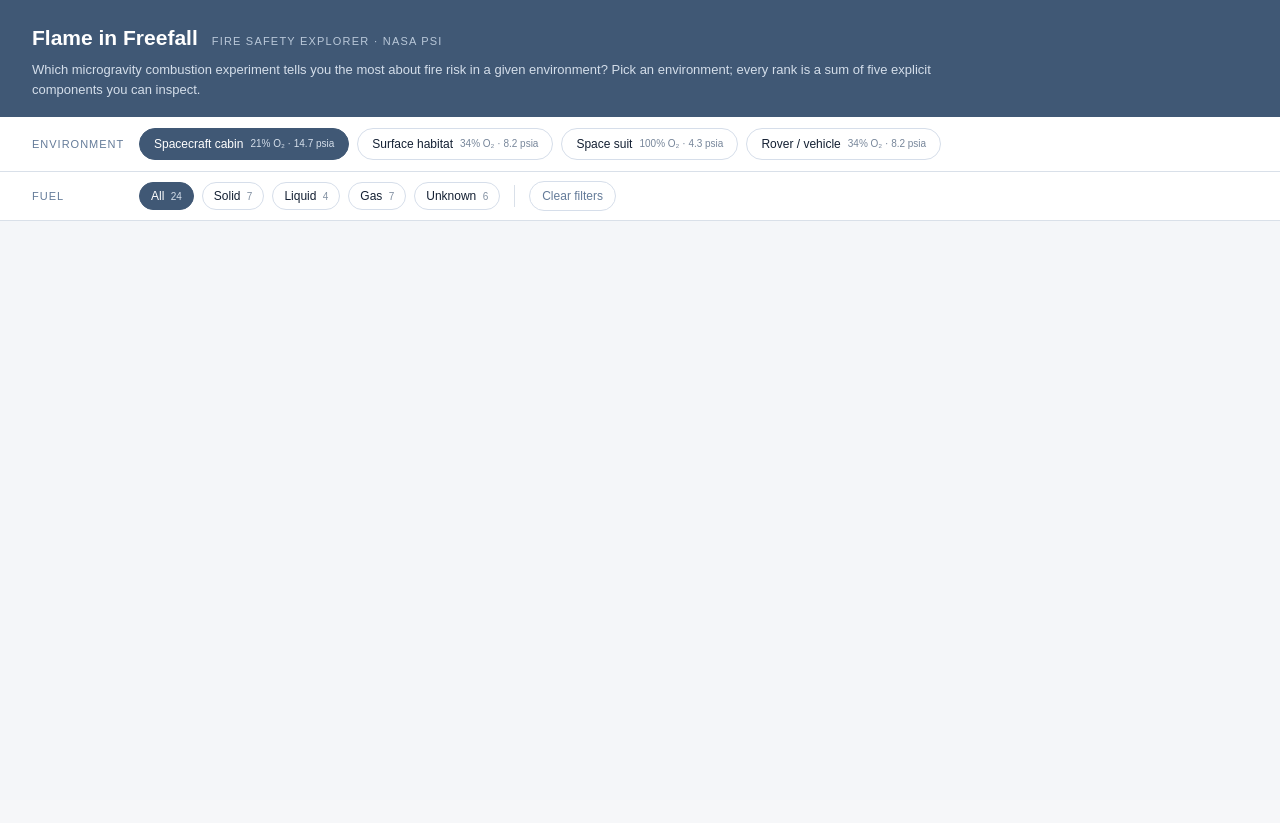
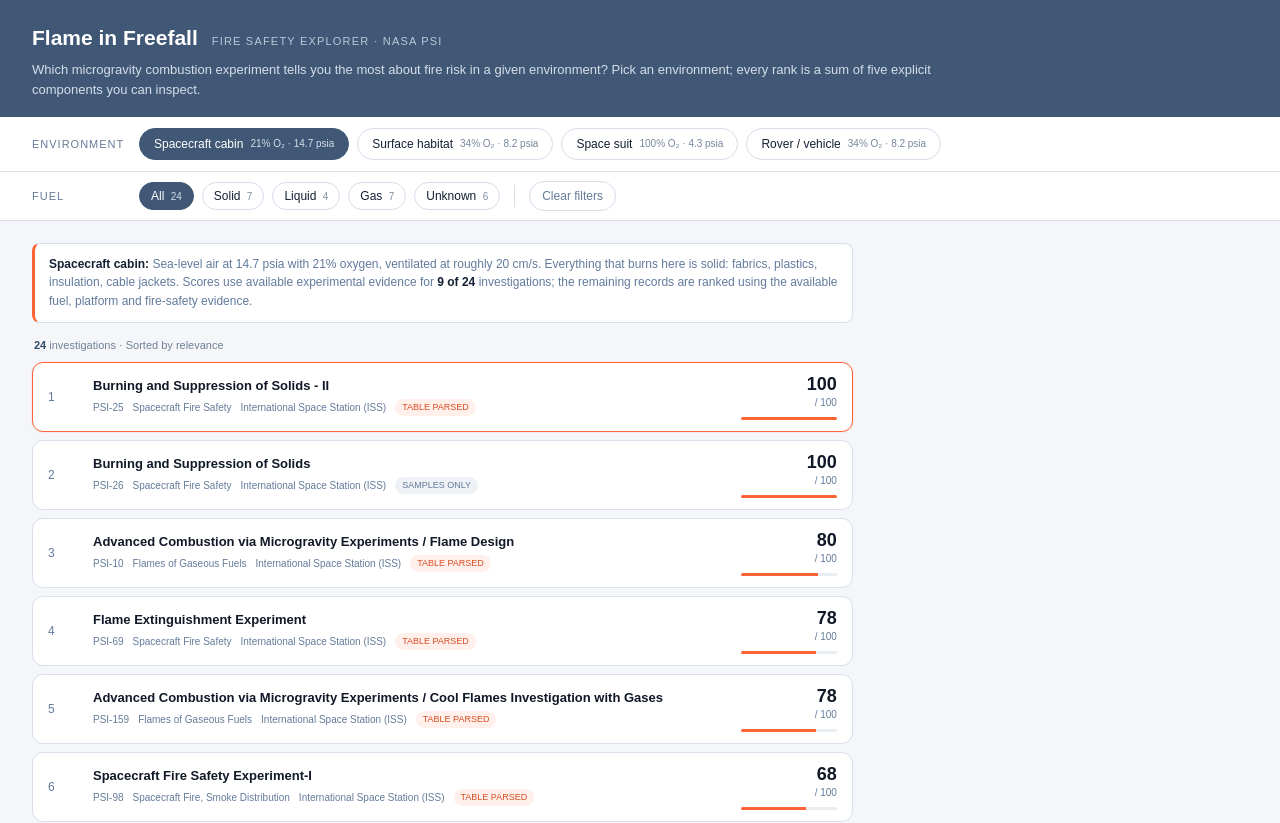
Before and after one commit to KaterynaKon/NasaSpaceChallenge, a Next.js app in the folder flame-in-freefall/: page / in a window 1280 px wide. Shown: the top 823 px of the page. Before the commit the page ends 800 px from the top, so only its background shows below. Built offline with nearby package versions, Linux system fonts and the light colour scheme.

Commit message:
Implemented Investigations(Experiments) cards, implemented UI of ranked/ sorted experiments
Signed-off-by: tanahia <sofi.bookfan@gmail.com>

```diff
--- a/flame-in-freefall/components/Dashboard.tsx
+++ b/flame-in-freefall/components/Dashboard.tsx
@@ -23,8 +23,9 @@ import type {
 } from "@/lib/types";
 
 import EnvironmentTabs from "@/components/EnvironmentTabs";
-import FuelChips from "@/components/FuelFilter";
+import FuelFilter from "@/components/FuelFilter";
 import EnvNote from "@/components/EnvNote";
+import RankingList from "@/components/RankingList";
 
 
 import "./dashboard.css";
@@ -54,6 +55,18 @@ export default function Dashboard({
   // Selected investigation
   const [selectedId, setSelectedId] = useState<string>(
     () => rankBy(initialEnvironment)[0]?.id ?? ""
+  );
+
+   // Sort and filter investigations
+  const rankedItems = useMemo(() => {
+    const ranked = rankBy(environment);
+
+    return filterByFuel(ranked, fuel);
+  }, [environment, fuel]);
+
+  // Find selected investigation in visible results
+  const selectedItem = rankedItems.find(
+    (item) => item.id === selectedId
   );
 
   // Change environment
@@ -141,13 +154,46 @@ export default function Dashboard({
 
       {/* Fuel filters */}
 
-      <FuelChips
+      <FuelFilter
         counts={fuelCounts()}
         selectedFuel={fuel}
         onChange={handleFuelChange}
         onClear={clearFilters}
       />
 
+ {/* Main dashboard content */}
+
+      <div className="dashboard-content">
+
+        {/* Left column */}
+
+        <section className="ranking-column">
+
+          <EnvNote
+            environment={environmentInfo}
+            measuredCount={evidenceCount}
+            totalCount={investigations.length}
+          />
+
+          <div className="ranking-summary">
+            <strong>{rankedItems.length}</strong>
+            {" "}investigations
+            <span> · </span>
+            Sorted by relevance
+          </div>
+
+          <RankingList
+            items={rankedItems}
+            environment={environment}
+            selectedId={selectedItem?.id ?? ""}
+            onSelect={setSelectedId}
+          />
+
+        </section>
+
+
+      </div>
+
 
     </main>
 
--- a/flame-in-freefall/components/InvestigationCard.tsx
+++ b/flame-in-freefall/components/InvestigationCard.tsx
@@ -0,0 +1,82 @@
+"use client";
+
+import type {
+  Investigation,
+  Environment,
+} from "@/lib/types";
+
+import { scoreFor } from "@/lib/data";
+
+type Props = {
+  item: Investigation;
+  environment: Environment;
+  rank: number;
+  selected: boolean;
+  onSelect: (id: string) => void;
+};
+
+const badgeLabels: Record<Investigation["badge"], string> = {
+  "table parsed": "Table parsed",
+  "samples only": "Samples only",
+  "from report": "From report",
+  estimated: "Estimated",
+};
+
+export default function InvestigationCard({
+  item,
+  environment,
+  rank,
+  selected,
+  onSelect,
+}: Props) {
+  const score = scoreFor(item, environment);
+
+  return (
+    <button
+      type="button"
+      className={`investigation-card ${
+        selected ? "is-selected" : ""
+      }`}
+      onClick={() => onSelect(item.id)}
+      aria-pressed={selected}
+    >
+      <span className="investigation-rank">
+        {rank}
+      </span>
+
+      <span className="investigation-main">
+        <strong className="investigation-title">
+          {item.fullName || item.name}
+        </strong>
+
+        <span className="investigation-meta">
+          <span>{item.id}</span>
+          <span>{item.category}</span>
+          <span>{item.platform}</span>
+
+          <span
+            className={`data-badge badge-${item.badge.replaceAll(
+              " ",
+              "-"
+            )}`}
+          >
+            {badgeLabels[item.badge]}
+          </span>
+        </span>
+      </span>
+
+      <span className="investigation-score">
+        <strong>{score}</strong>
+        <small>/ 100</small>
+
+        <span className="score-track">
+          <span
+            style={{
+              width: `${Math.max(0, Math.min(100, score))}%`,
+            }}
+          />
+        </span>
+      </span>
+    </button>
+  );
+}
--- a/flame-in-freefall/components/RankingList.tsx
+++ b/flame-in-freefall/components/RankingList.tsx
@@ -0,0 +1,50 @@
+"use client";
+
+import type {
+  Environment,
+  Investigation,
+} from "@/lib/types";
+
+import InvestigationCard from "@/components/InvestigationCard";
+
+type Props = {
+  items: Investigation[];
+  environment: Environment;
+  selectedId: string;
+  onSelect: (id: string) => void;
+};
+
+export default function RankingList({
+  items,
+  environment,
+  selectedId,
+  onSelect,
+}: Props) {
+  if (items.length === 0) {
+    return (
+      <div className="empty-ranking">
+        <strong>No investigations found</strong>
+
+        <p>
+          Try selecting another fuel type or clearing
+          the filters.
+        </p>
+      </div>
+    );
+  }
+
+  return (
+    <section className="ranking-list">
+      {items.map((item, index) => (
+        <InvestigationCard
+          key={item.id}
+          item={item}
+          environment={environment}
+          rank={index + 1}
+          selected={selectedId === item.id}
+          onSelect={onSelect}
+        />
+      ))}
+    </section>
+  );
+}
--- a/flame-in-freefall/components/dashboard.css
+++ b/flame-in-freefall/components/dashboard.css
@@ -144,3 +144,177 @@
   color: #647b99;
   font-size: 12px;
 }
+
+/* Main content */
+
+.dashboard-content {
+  display: grid;
+  grid-template-columns:
+    minmax(0, 2.2fr)
+    minmax(310px, 1fr);
+  align-items: start;
+  gap: 22px;
+  padding: 22px 32px 36px;
+}
+
+.ranking-column {
+  min-width: 0;
+}
+
+/* Environment note */
+
+.environment-note {
+  margin-bottom: 14px;
+  padding: 11px 14px;
+  border: 1px solid #d8e0e9;
+  border-left: 3px solid #ff6336;
+  border-radius: 8px;
+  background: #fff;
+  color: #627b9c;
+  font-size: 12px;
+  line-height: 1.55;
+}
+
+.environment-note strong {
+  color: #142033;
+}
+
+/* Ranking summary */
+
+.ranking-summary {
+  margin: 0 0 9px 2px;
+  color: #718096;
+  font-size: 11px;
+}
+
+.ranking-summary strong {
+  color: #344b68;
+}
+
+/* Ranking list */
+
+.ranking-list {
+  display: flex;
+  flex-direction: column;
+  gap: 8px;
+}
+
+/* Investigation card */
+
+.investigation-card {
+  display: grid;
+  grid-template-columns: 30px minmax(0, 1fr) 96px;
+  align-items: center;
+  gap: 15px;
+  width: 100%;
+  min-height: 70px;
+  padding: 10px 15px;
+  border: 1px solid #d8e0e9;
+  border-radius: 11px;
+  background: #fff;
+  color: inherit;
+  text-align: left;
+  cursor: pointer;
+}
+
+.investigation-card:hover {
+  border-color: #ff9b7c;
+}
+
+.investigation-card.is-selected {
+  border: 1.5px solid #ff6336;
+  box-shadow: 0 0 0 1px rgba(255, 99, 54, 0.08);
+}
+
+.investigation-rank {
+  color: #637c9e;
+  font-size: 12px;
+}
+
+.investigation-main {
+  display: flex;
+  min-width: 0;
+  flex-direction: column;
+  gap: 4px;
+}
+
+.investigation-title {
+  overflow: hidden;
+  color: #111827;
+  font-size: 13px;
+  font-weight: 700;
+  line-height: 1.3;
+  text-overflow: ellipsis;
+}
+
+.investigation-meta {
+  display: flex;
+  align-items: center;
+  flex-wrap: wrap;
+  gap: 4px 9px;
+  color: #647b99;
+  font-size: 10px;
+}
+
+/* Data badges */
+
+.data-badge {
+  padding: 2px 7px;
+  border-radius: 10px;
+  background: #eef1f5;
+  color: #647b99;
+  font-size: 9px;
+  text-transform: uppercase;
+  white-space: nowrap;
+}
+
+.badge-table-parsed {
+  background: #fff0eb;
+  color: #d94d24;
+}
+
+.badge-from-report {
+  background: #e8f2f2;
+  color: #477b7b;
+}
+
+.badge-estimated {
+  background: #f0f1f4;
+  color: #778397;
+}
+
+/* Score */
+
+.investigation-score {
+  display: flex;
+  flex-direction: column;
+  align-items: flex-end;
+  color: #111827;
+}
+
+.investigation-score strong {
+  font-size: 18px;
+  line-height: 1;
+}
+
+.investigation-score small {
+  margin-top: 2px;
+  color: #647b99;
+  font-size: 10px;
+}
+
+.score-track {
+  display: block;
+  width: 96px;
+  height: 3px;
+  margin-top: 7px;
+  overflow: hidden;
+  border-radius: 3px;
+  background: #e8edf2;
+}
+
+.score-track > span {
+  display: block;
+  height: 100%;
+  background: #ff6336;
+}
```
